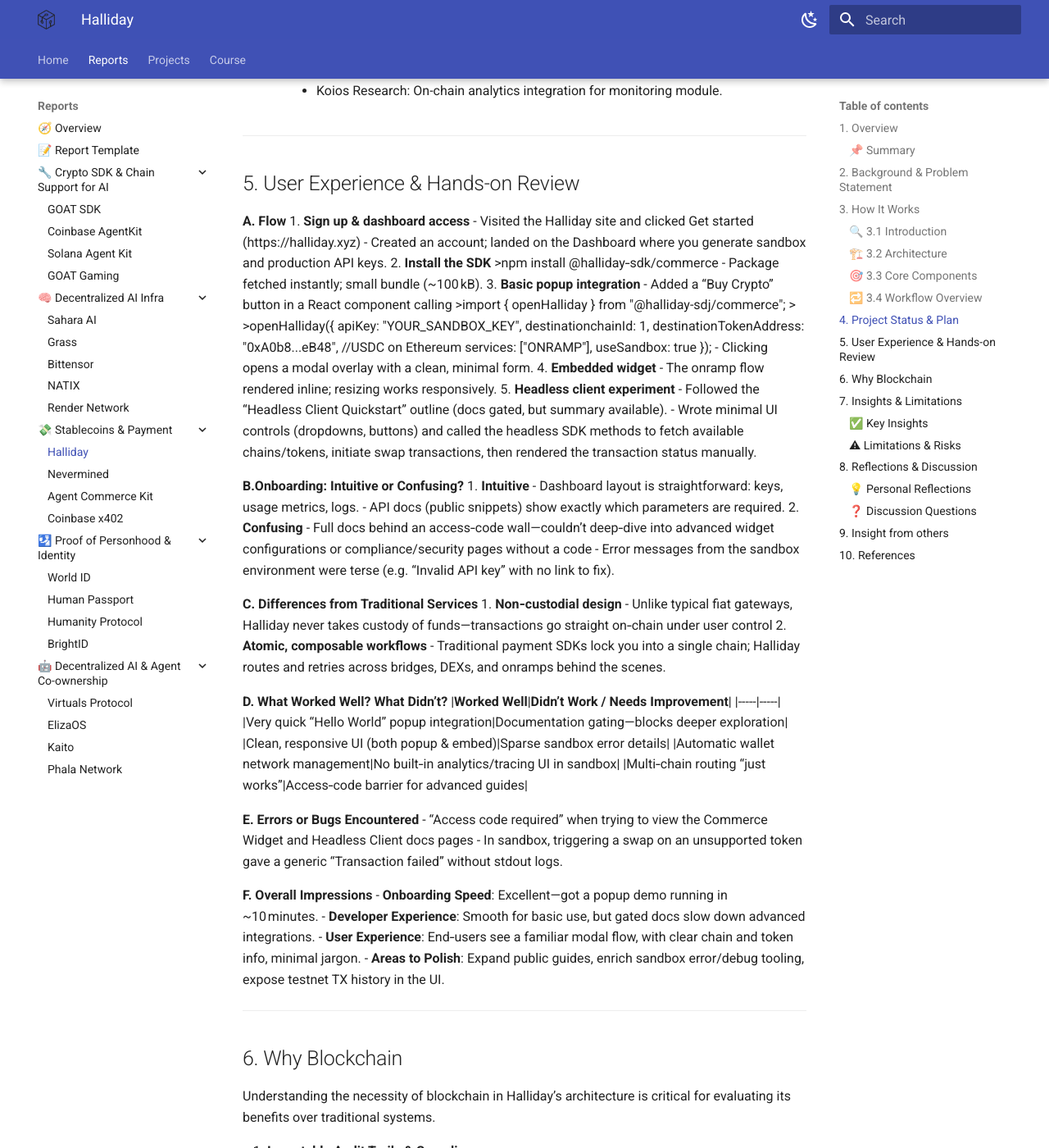
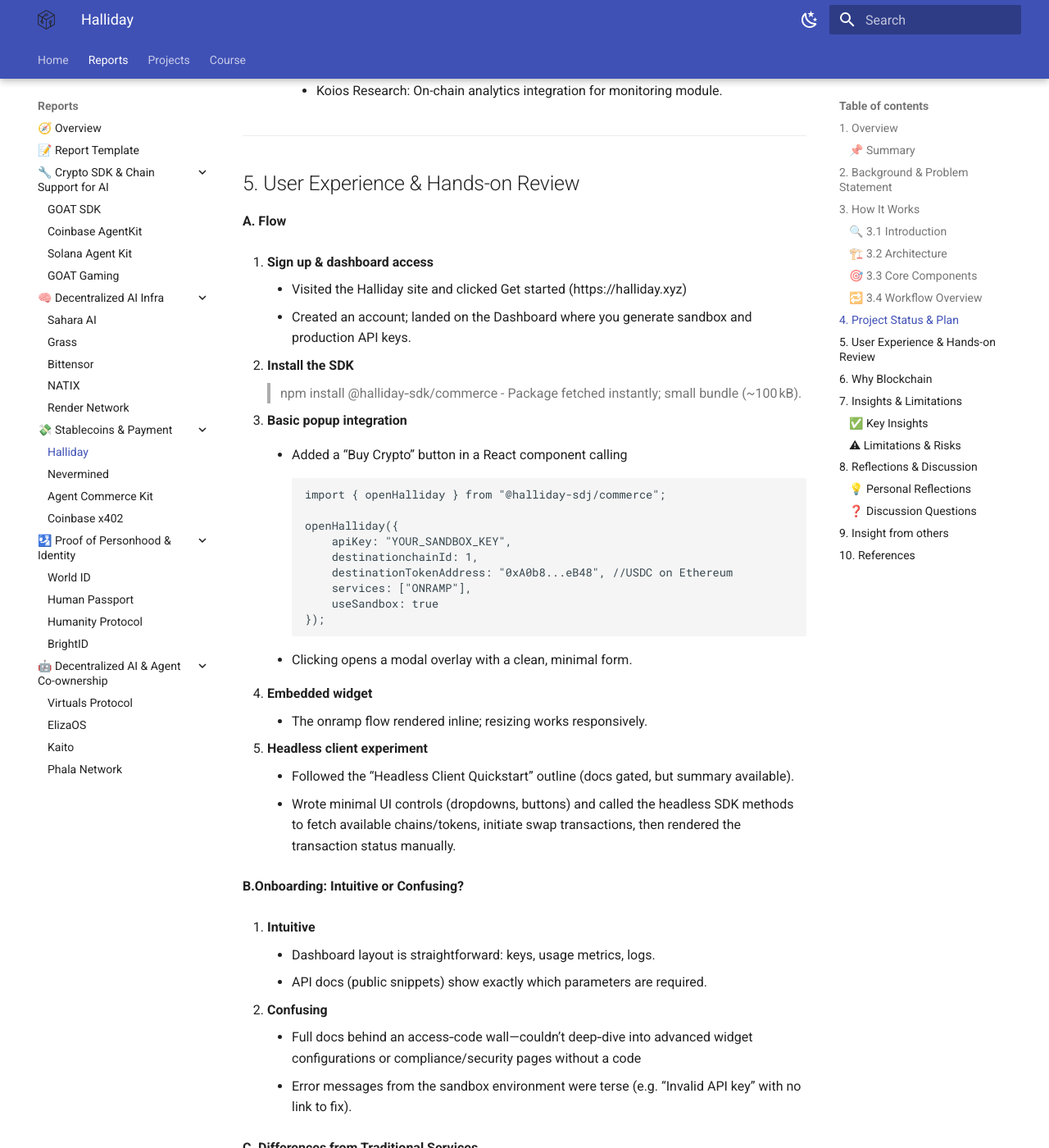
Before and after one commit to web3classdao/kaist2025, an MkDocs documentation site: the page built from docs/reports/halliday.md, in a window 1280 px wide and 1400 px high, scrolled down 4371 px. Shown: the whole window at 82% size. Built offline with MkDocs 1.6.1 and Material for MkDocs 9.7.7, drawn with Linux system fonts in a browser that asks for light colours; some of the changed text lies outside the part shown.

Commit message:
last changed at Jul 23, 2025 11:43 AM, pushed by web3classdao

```diff
--- a/docs/reports/halliday.md
+++ b/docs/reports/halliday.md
@@ -1,4 +1,4 @@
-# 📄 [Halliday]
+# 📄 Halliday
 - 👤 Author: [20210364 / Seungmin Yang]
 - 📆 Presentation Date: [2025-07-23]
 
@@ -126,45 +126,65 @@ Halliday addresses the critical gap between AI-driven automation and blockchain
 ## 5. User Experience & Hands-on Review
 
 **A. Flow**
+
 1. **Sign up & dashboard access**
-        - Visited the Halliday site and clicked Get started (https://halliday.xyz)
-        - Created an account; landed on the Dashboard where you generate sandbox and production API keys.
+    - Visited the Halliday site and clicked Get started (https://halliday.xyz)
+    - Created an account; landed on the Dashboard where you generate sandbox and production API keys.
+
 2. **Install the SDK**
+
     >npm install @halliday‑sdk/commerce
     - Package fetched instantly; small bundle (~100 kB).
+
 3. **Basic popup integration**
+
     - Added a “Buy Crypto” button in a React component calling
-        >import { openHalliday } from "@halliday-sdj/commerce";
-        >
-        >openHalliday({
-            apiKey: "YOUR_SANDBOX_KEY",
-            destinationchainId: 1,
-            destinationTokenAddress: "0xA0b8...eB48", //USDC on Ethereum
-            services: ["ONRAMP"],
-            useSandbox: true
-        });
+
+            import { openHalliday } from "@halliday-sdj/commerce";
+
+            openHalliday({
+                apiKey: "YOUR_SANDBOX_KEY",
+                destinationchainId: 1,
+                destinationTokenAddress: "0xA0b8...eB48", //USDC on Ethereum
+                services: ["ONRAMP"],
+                useSandbox: true
+            });
+
     - Clicking opens a modal overlay with a clean, minimal form.
+
 4. **Embedded widget**
+
     - The onramp flow rendered inline; resizing works responsively.
+
 5. **Headless client experiment**
+
     - Followed the “Headless Client Quickstart” outline (docs gated, but summary available).
     - Wrote minimal UI controls (dropdowns, buttons) and called the headless SDK methods to fetch available chains/tokens, initiate swap transactions, then rendered the transaction status manually.
 
 **B.Onboarding: Intuitive or Confusing?**
+
 1. **Intuitive**
+
     - Dashboard layout is straightforward: keys, usage metrics, logs.
     - API docs (public snippets) show exactly which parameters are required.
+
 2. **Confusing**
+
     - Full docs behind an access‑code wall—couldn’t deep‑dive into advanced widget configurations or compliance/security pages without a code
     - Error messages from the sandbox environment were terse (e.g. “Invalid API key” with no link to fix).
 
 **C. Differences from Traditional Services**
+
 1. **Non‑custodial design**
+
     - Unlike typical fiat gateways, Halliday never takes custody of funds—transactions go straight on‑chain under user control
+
 2. **Atomic, composable workflows**
+
     - Traditional payment SDKs lock you into a single chain; Halliday routes and retries across bridges, DEXs, and onramps behind the scenes.
 
 **D. What Worked Well? What Didn’t?**
+
 |**Worked Well**|**Didn’t Work / Needs Improvement**|
 |-----|-----|
 |Very quick “Hello World” popup integration|Documentation gating—blocks deeper exploration|
@@ -173,10 +193,12 @@ Halliday addresses the critical gap between AI-driven automation and blockchain
 |Multi‑chain routing “just works”|Access‑code barrier for advanced guides|
 
 **E. Errors or Bugs Encountered**
+
 - “Access code required” when trying to view the Commerce Widget and Headless Client docs pages
 - In sandbox, triggering a swap on an unsupported token gave a generic “Transaction failed” without stdout logs.
 
 **F. Overall Impressions**
+
 - **Onboarding Speed**: Excellent—got a popup demo running in ~10 minutes.
 - **Developer Experience**: Smooth for basic use, but gated docs slow down advanced integrations.
 - **User Experience**: End‑users see a familiar modal flow, with clear chain and token info, minimal jargon.
```
